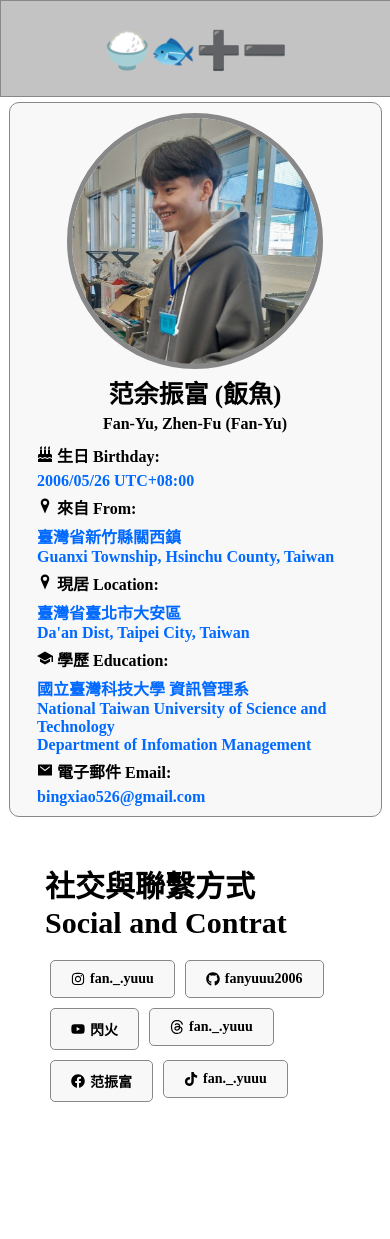
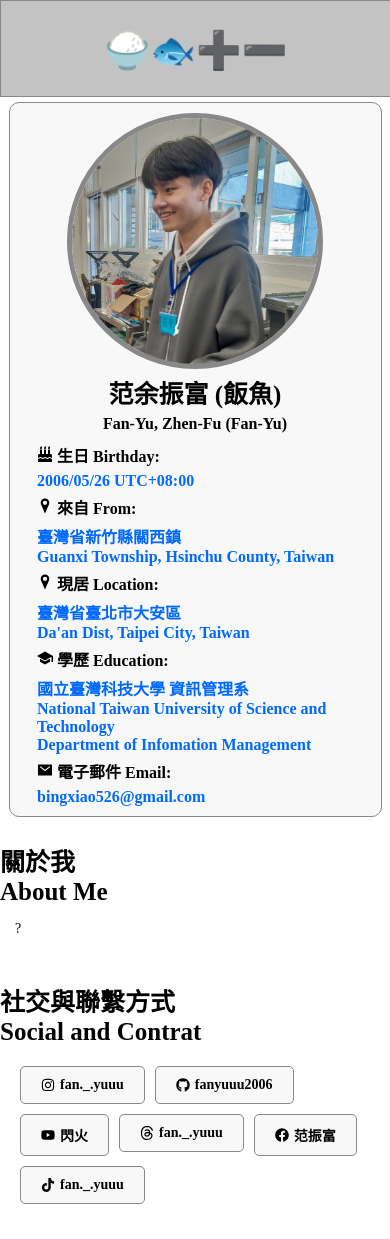
Before and after one commit to fanyuuu2006/fanyu-web, a Next.js app in the folder frontend/: page / in a window 390 px wide. Before the commit the page ends 1157 px from the top, so only its background shows below. Built offline with nearby package versions, Linux system fonts and the light colour scheme.

Commit message:
feat: FlexGrowDiv & AboutDiv

```diff
--- a/frontend/src/app/page.jsx
+++ b/frontend/src/app/page.jsx
@@ -1,12 +1,16 @@
 "use client";
 import ProfileDiv from "@/components/Index/ProfileDiv";
+import AboutMeDiv from "@/components/Index/AboutMeDiv";
 import ContactDiv from "@/components/Index/ContactDiv";
 export default function Index() {
   return (
     <>
       <section>
         <ProfileDiv />
-        <ContactDiv />
+        <div>
+          <AboutMeDiv />
+          <ContactDiv />
+        </div>
       </section>
     </>
   );
--- /dev/null
+++ b/frontend/src/components/Index/AboutMeDiv.jsx
@@ -0,0 +1,9 @@
+import FlexGrowDiv from "../common/FlexGrowDiv";
+
+export default function AboutMeDiv(){
+    return (
+        <FlexGrowDiv TitleComponents={<>關於我<br/>About Me</>}>
+            ?
+        </FlexGrowDiv>
+    );
+}
--- a/frontend/src/components/Index/ContactDiv.jsx
+++ b/frontend/src/components/Index/ContactDiv.jsx
@@ -1,6 +1,7 @@
 import "@/styles/Index/ContactLink.css";
 import Link from "next/link";
 import Contact from "@/json/Contact.json";
+import FlexGrowDiv from "../common/FlexGrowDiv";
 import {
   FaGithub,
   FaInstagram,
@@ -59,13 +60,15 @@ function ContactLink({ title, href, children, ...props }) {
 
 export default function ContactDiv() {
   return (
-    <div className="ContactDiv">
-      <p className="ContactDiv-Title">
+    <FlexGrowDiv
+      TitleComponents={
+        <>
           社交與聯繫方式
           <br />
           Social and Contrat
-      </p>
-      <div className="ContactLinkDiv">
+        </>
+      }
+    >
       {ContactData.map((value, index) => {
         return (
           <ContactLink key={index} title={value.title} href={value.url}>
@@ -73,7 +76,6 @@ export default function ContactDiv() {
           </ContactLink>
         );
       })}
-      </div>
-    </div>
+    </FlexGrowDiv>
   );
 }
--- /dev/null
+++ b/frontend/src/components/common/FlexGrowDiv.jsx
@@ -0,0 +1,10 @@
+import "@/styles/FlexGrowDiv.css";
+
+export default function FlexGrowDiv({ TitleComponents, children}) {
+  return (
+    <div className="FlexGrowDiv">
+      <p className="FlexGrowDiv-Title">{TitleComponents}</p>
+      <div className="FlexGrowDiv-Content">{children}</div>
+    </div>
+  );
+}
--- /dev/null
+++ b/frontend/src/styles/FlexGrowDiv.css
@@ -0,0 +1,36 @@
+@import url(./globals.css);
+
+.FlexGrowDiv {
+  flex-grow: 1; /* 填滿剩餘空間 */
+  margin: var(--margin-medium);
+  padding: var(--padding-medium) var(--padding-large);
+}
+
+.FlexGrowDiv-Title {
+  font-size: 30px;
+  font-weight: bold;
+  margin: var(--margin-small) 0;
+}
+
+.FlexGrowDiv-Content {
+  font-size: 16px;
+  display: flex;
+  flex-wrap: wrap;
+  margin: var(--margin-small);
+  padding: var(--padding-small);
+}
+
+@media (max-width: 768px) {
+  .FlexGrowDiv {
+    margin: var(--margin-small) 0;
+    padding: var(--padding-small) 0;
+  }
+
+  .FlexGrowDiv-Title {
+    font-size: 25px;
+  }
+
+  .FlexGrowDiv-Content {
+    font-size: 14px;
+  }
+}
--- /dev/null
+++ b/frontend/src/styles/Index/AboutMe.css
@@ -0,0 +1 @@
+@import url(../globals.css);
--- a/frontend/src/styles/Index/ContactLink.css
+++ b/frontend/src/styles/Index/ContactLink.css
@@ -1,28 +1,8 @@
 @import url(../globals.css);
-
-.ContactDiv {
-  flex-grow: 1; /* 讓 ContactDiv 填滿剩餘空間 */
-  margin: var(--margin-medium);
-  padding: var(--padding-medium) var(--padding-large);
-}
-
-.ContactDiv-Title {
-  font-size: 30px;
-  font-weight: bold;
-  margin: var(--margin-small) 0;
-}
-
-.ContactLinkDiv {
-  display: flex;
-  flex-wrap: wrap;
-  margin: var(--margin-small);
-  padding: var(--padding-small);
-}
 
 .ContactLink {
   height: fit-content;
   width: fit-content;
-  font-size: 16px;
   font-weight: bold;
   white-space: nowrap;
   background-color: var(--background-color);
@@ -35,18 +15,3 @@
   align-items: center;
   gap: 5px;
 }
-
-@media (max-width: 768px) {
-  .ContactLinkDiv-Title {
-    font-size: 25px;
-  }
-
-  .ContactLinkDiv {
-    margin: var(--margin-small) 0;
-    padding: var(--padding-small) 0;
-  }
-
-  .ContactLink {
-    font-size: 14px;
-  }
-}
--- a/frontend/src/styles/globals.css
+++ b/frontend/src/styles/globals.css
@@ -32,10 +32,21 @@ section {
   padding: var(--padding-medium) var(--padding-large);
 }
 
+.Div-Title {
+    font-size: 30px;
+    font-weight: bold;
+    margin: var(--margin-small) 0;
+}
+
+
 @media (max-width: 768px) {
   section {
     flex-direction: column;
     align-items: center;
     padding: 0;
   }
+
+  .Div-Title {
+    font-size: 25px;
+  }
 }
```
Lines whose indentation alone changed are shown as unchanged.
